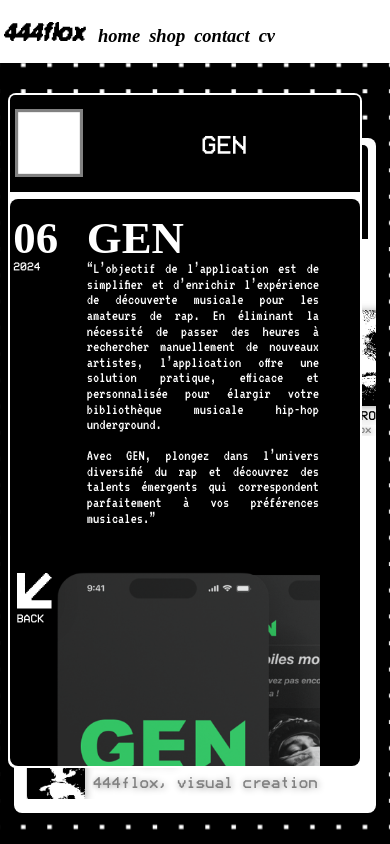
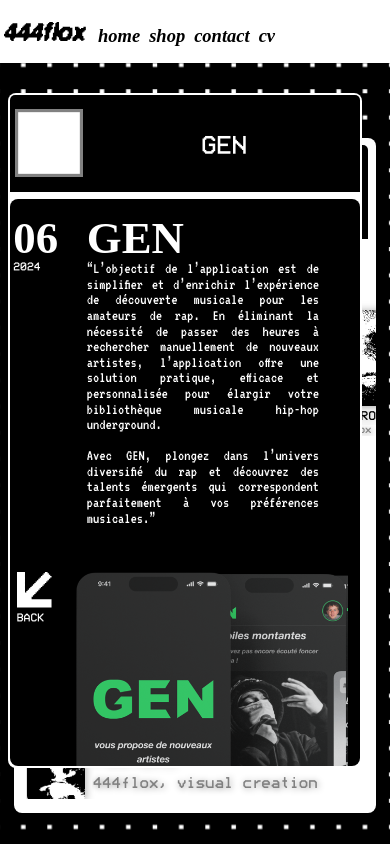
Before and after one commit to ZUHOWKS/444flox-portfolio, a Vue app in the folder 444flox-portfolio-front/: page /gen in a window 390 px wide. Built offline with nearby package versions, Linux system fonts and the light colour scheme; a web font is replaced by a local one.

Commit message:
Taille des images modifiés

```diff
--- a/444flox-portfolio-front/src/views/projects/Gen.vue
+++ b/444flox-portfolio-front/src/views/projects/Gen.vue
@@ -51,6 +51,7 @@ img {
 .gallery {
   width: calc(100% - 2vh);
   margin-right: 2vh;
+  margin-left: 1%;
 }
 
 .gallery>div {
@@ -61,33 +62,40 @@ img {
 }
 
 .gallery>div:nth-child(1)>img {
-  width: 100%;
+  width: calc(100% - 2vh);
+  margin-right: 2vh;
 }
 
 .gallery>div:nth-child(2) {
-  justify-content: space-between;
+  justify-content: space-evenly;
 }
 
 .gallery>div:nth-child(2)>img {
-  width: calc(48% - 2vh);
-}
-
-.gallery>div:nth-child(2)>img:nth-child(1) {
+  width: calc(30% - 2vh);
   margin-right: 2vh;
 }
 
 @media screen and (max-width: 1020px) {
 
   .gallery {
-    width: calc(72vw - 2vh);
+    width: calc(74vw);
+  }
+
+  .gallery>div {
+    padding: 0 2vh;
+  }
+
+  .gallery>div:nth-child(2) {
+    justify-content: space-between;
+    padding: 0 4vh;
   }
 
   .gallery>div:nth-child(1)>img {
-    width: max(100vh, 95vw);
+    width: calc(max(75vh, 80vw) - 2vh);
   }
 
   .gallery>div:nth-child(2)>img {
-    width: 68vw;
+    width: calc(min(50vh, 68vw) - 2vh);
   }
 }
 </style>
```
